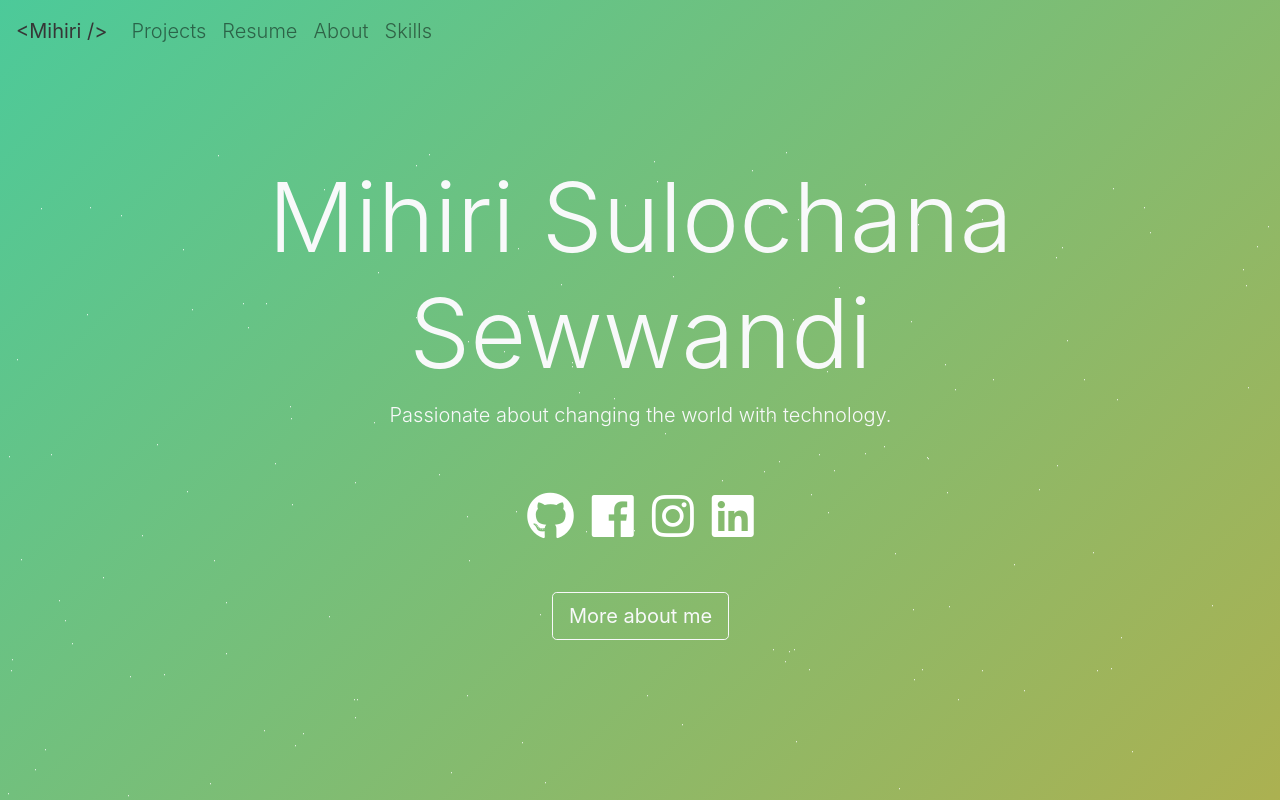
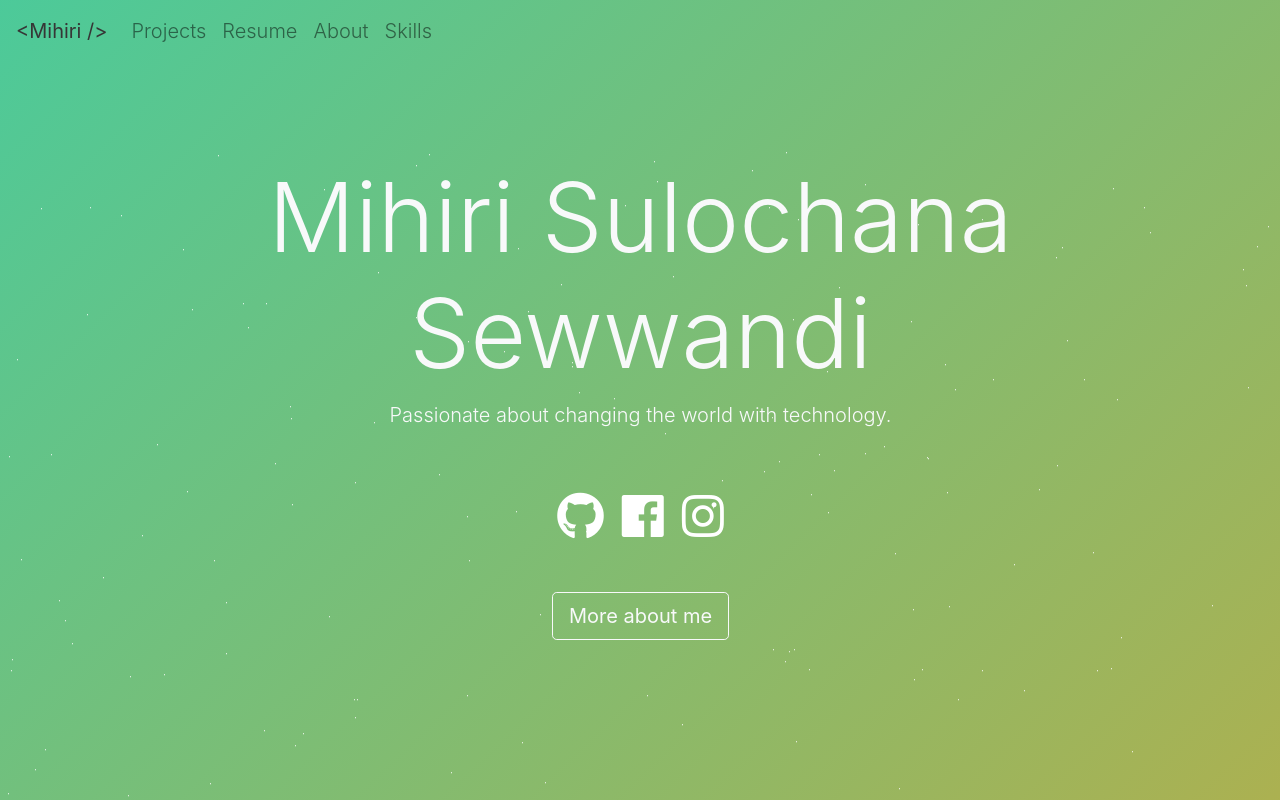
Before and after one commit to Mihiri0303/portfolio, a React (Create React App) app: page / in a window 1280 px wide. Shown: the top 800 px of the page. Built offline with nearby package versions, Linux system fonts and the light colour scheme; no server answers.

Commit message:
update config

```diff
--- a/src/editable-stuff/config.js
+++ b/src/editable-stuff/config.js
@@ -17,16 +17,16 @@ const mainBody = {
     },
     {
       image: "fa-facebook",
-      url: "https://www.facebook.com/hashirshoaeb",
+      url: "https://www.facebook.com/profile.php?id=100064504833425",
     },
     {
       image: "fa-instagram",
-      url: "https://www.instagram.com/hashirshoaeb/",
+      url: "https://instagram.com/_sul0chana_?utm_medium=copy_link",
     },
-    {
-      image: "fa-linkedin",
-      url: "https://www.linkedin.com/in/hashirshoaeb/",
-    },
+    // {
+    //   image: "fa-linkedin",
+    //   url: "https://www.linkedin.com/in/hashirshoaeb/",
+    // },
     // {
     //   image: "fa-twitter",
     //   url: "https://www.twitter.com/hashirshoaeb/",
```
